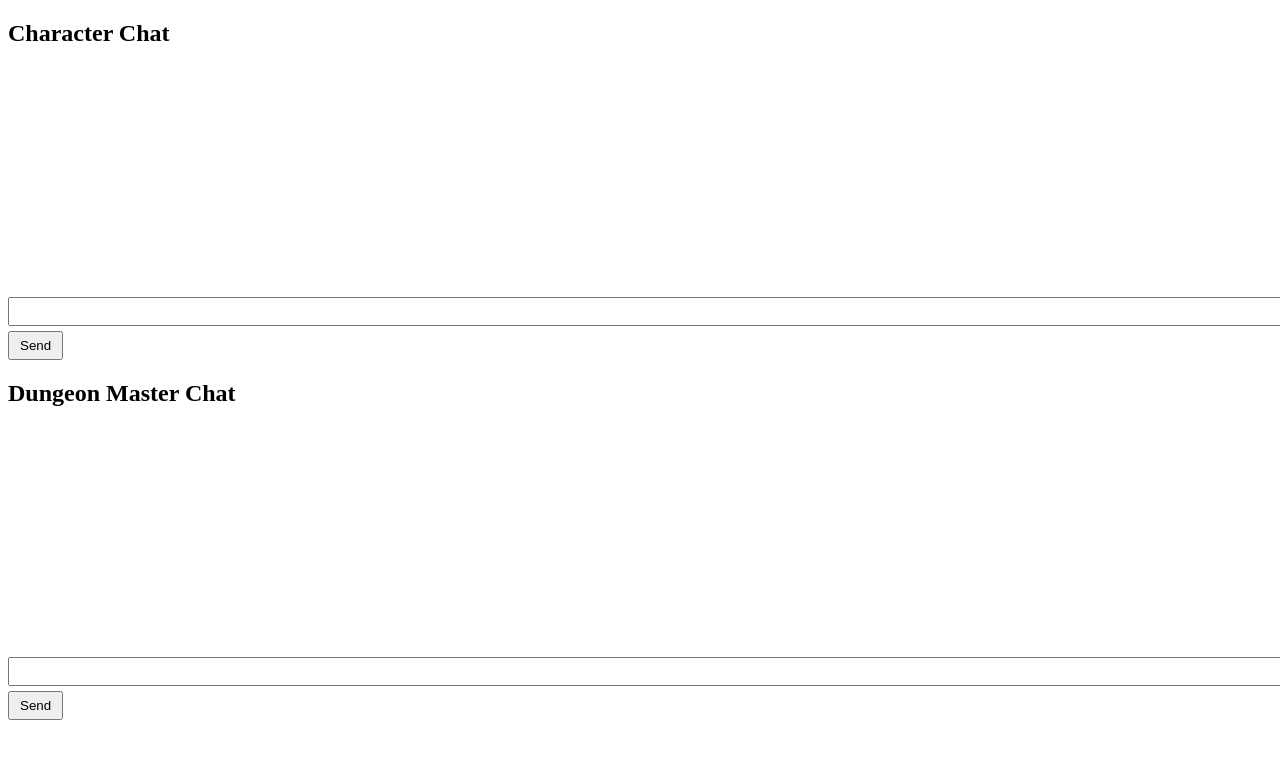
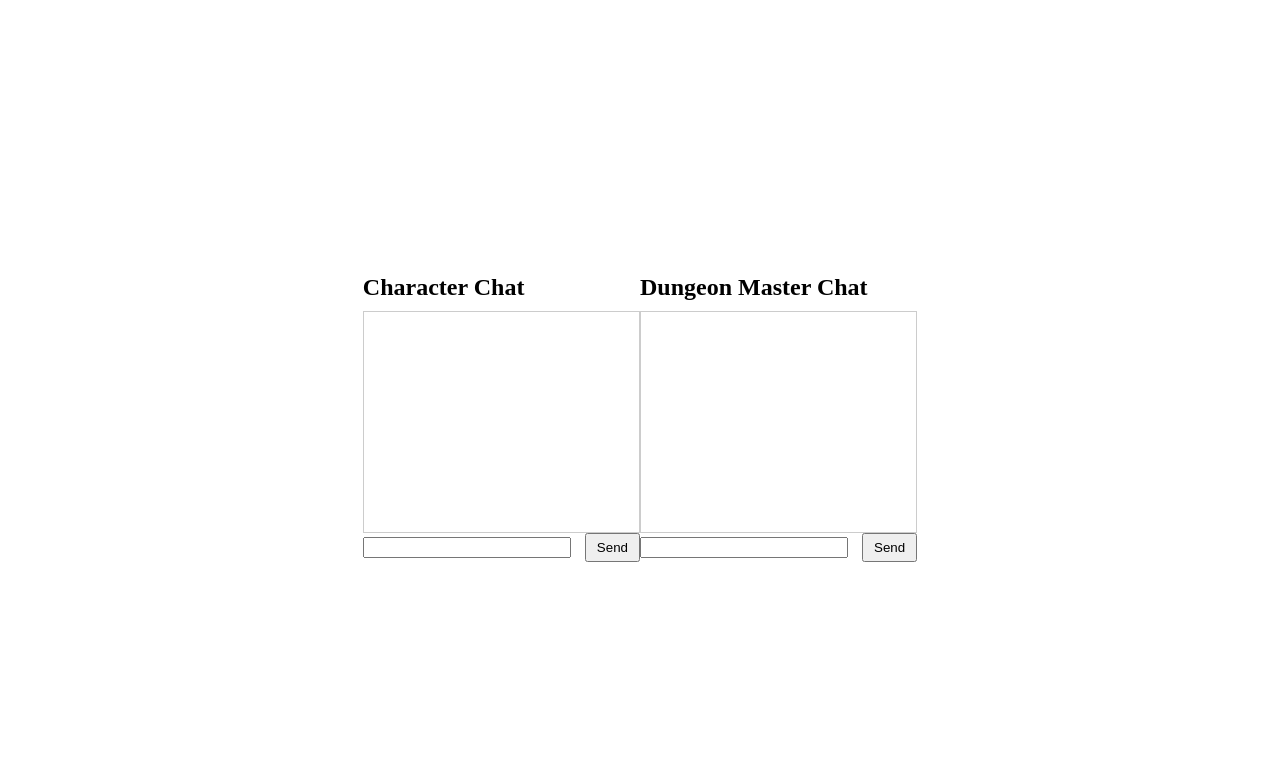
Before and after one commit to lopus-maximus/Dungeons-and-Dragons, a plain HTML site: page index.html in a window 1280 px wide. Drawn offline with Linux system fonts and the light colour scheme.

Commit message:
Update styles.css

```diff
--- a/styles.css
+++ b/styles.css
@@ -1,27 +1,52 @@
-#character-chatbox,
-#dm-chatbox {
-  width: 400px;
-  height: 300px;
+/* Styles for character chat section */
+#character-chatlog {
+  height: 200px;
+  overflow-y: scroll;
   border: 1px solid #ccc;
   padding: 10px;
-  margin-bottom: 20px;
 }
 
-#character-chatlog,
+#character-message {
+  width: 200px;
+  margin-right: 10px;
+}
+
+/* Styles for Dungeon Master chat section */
 #dm-chatlog {
-  height: 220px;
+  height: 200px;
   overflow-y: scroll;
+  border: 1px solid #ccc;
+  padding: 10px;
+}
+
+#dm-message {
+  width: 200px;
+  margin-right: 10px;
+}
+
+/* Common styles for chat sections */
+h2 {
   margin-bottom: 10px;
 }
 
-#character-message,
-#dm-message {
-  width: 100%;
-  padding: 5px;
-  margin-bottom: 5px;
+button {
+  padding: 5px 10px;
 }
 
-#character-send,
-#dm-send {
-  padding: 5px 10px;
+/* Optional additional styles for overall layout */
+body {
+  display: flex;
+  justify-content: center;
+  align-items: center;
+  height: 100vh;
 }
+
+.container {
+  display: flex;
+  flex-direction: column;
+  align-items: center;
+  width: 400px;
+  padding: 20px;
+  border: 1px solid #ccc;
+  border-radius: 5px;
+}
```
